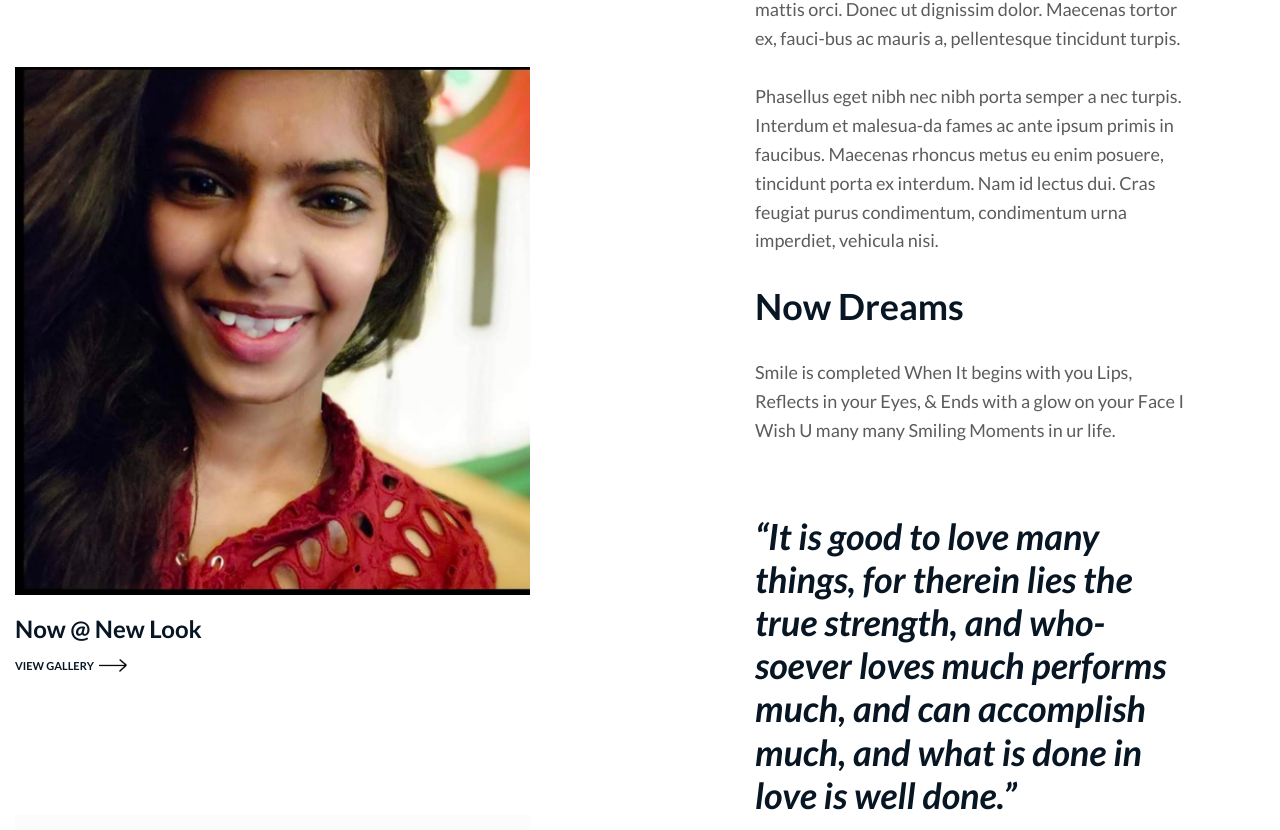
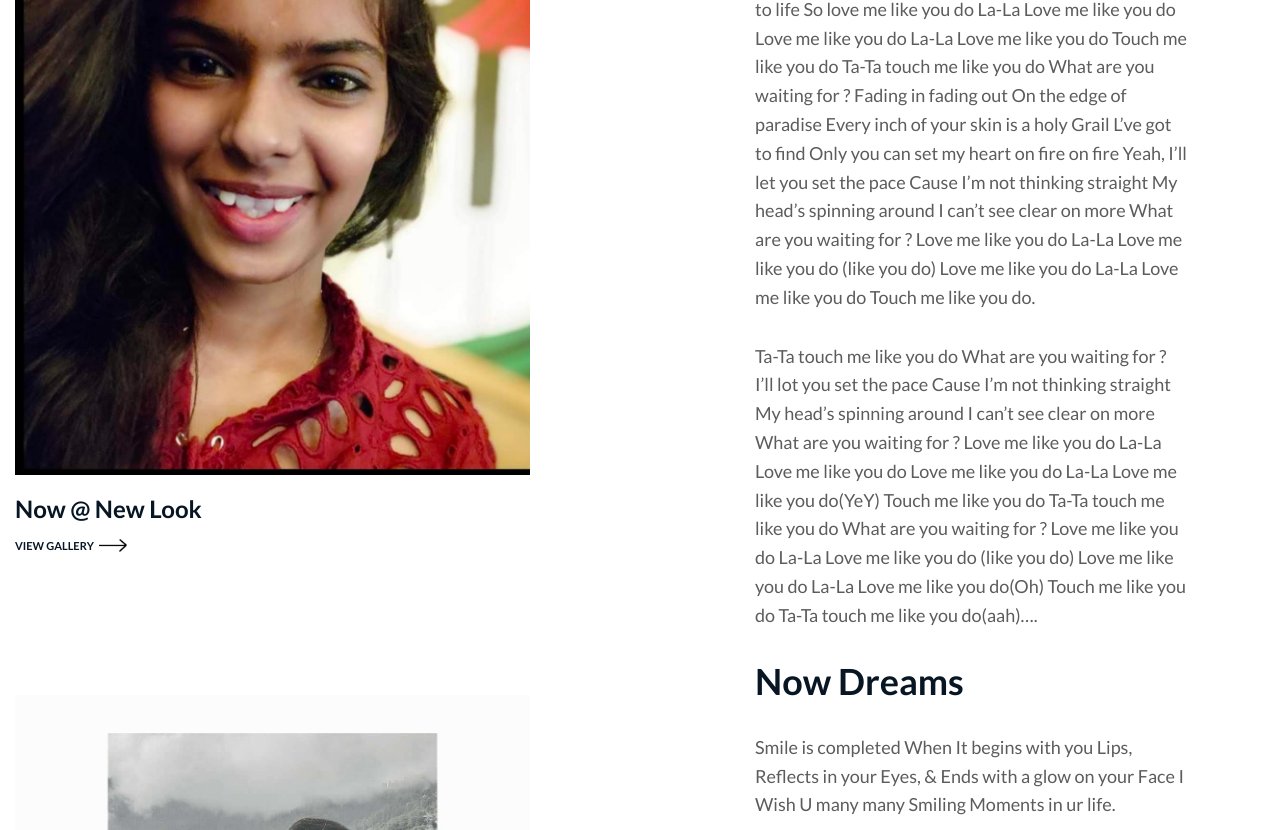
Before and after one commit to Saritkumar/HappybirthdayPriya, a plain HTML site: page about.html in a window 1280 px wide. Shown: the part 859-1689 px from the top of the page. Drawn offline with Linux system fonts and the light colour scheme.

Commit message:
song add

```diff
--- a/about.html
+++ b/about.html
@@ -60,12 +60,12 @@
 			<div class="row m-0">
 				<div class="col-lg-6 p-0">
 					<div class="gallery-left-col">
-						<h2 class="big-title">About The Gallery</h2>
+						<h2 class="big-title">About The Song</h2>
 						<div class="gallery-item">
 							<img src="img/gallery/7.jpg" alt="#">
 							<h4>Now @ New Look</h4>
 
-							<a href="#" class="site-btn">view gallery <img src="img/icons/arrow-right-black.png" alt=""></a>
+							<a href="gallery.html" class="site-btn">view gallery <img src="img/icons/arrow-right-black.png" alt=""></a>
 						</div>
 						<div class="info-numbers">
 							<img src="img/gallery/8.jpg" alt="#">
@@ -89,8 +89,68 @@
 				<div class="col-lg-6 p-0">
 					<div class="gallery-right-col">
 						<div class="gallery-content">
-							<p>Lorem ipsum dolor sit amet, consectetur adipiscing elit. Cras mattis et augue non mollis. Sed sagittis, turpis a imperdiet eleifend, est ligula convallis augue, sit amet porta urna justo vel neque. Pellentesque a interdum nunc. Nunc congue eget nisl et laoreet. Vivamus suscipit vulputate enim a pellentesque. Vivamus id mattis orci. Donec ut dignissim dolor. Maecenas tortor ex, fauci-bus ac mauris a, pellentesque tincidunt turpis. </p>
-							<p>Phasellus eget nibh nec nibh porta semper a nec turpis. Interdum et malesua-da fames ac ante ipsum primis in faucibus. Maecenas rhoncus metus eu enim posuere, tincidunt porta ex interdum. Nam id lectus dui. Cras feugiat purus condimentum, condimentum urna imperdiet, vehicula nisi.</p>
+							<p>You’re the light you’re the night
+								You’re the colour of my blood
+								You’re the cure you’re the pain
+								You’re the only thing I wanna touch
+								Never know that it could mean
+								So much So much
+								You’re fear I don’t care
+								Cause I’ve never been so high
+								Follow me the Dark
+								Let me take you past our satellites
+								You can see the word you     brought to life to life
+								So love me like you do
+								La-La Love me like you do
+								Love me like you do
+								La-La Love me like you do
+								Touch me like you do
+								Ta-Ta touch me like you do
+								What are you waiting for ?
+								Fading in fading out
+								On the edge of paradise
+								Every inch of your skin is a holy
+								Grail L’ve got to find
+								Only you can set my heart on fire on fire
+								Yeah, I’ll let you set the pace
+								Cause I’m not thinking straight
+								My head’s spinning around
+								I can’t see clear on more
+
+								What are you waiting for ?
+
+								Love me like you do
+								La-La Love me like you do
+								(like you do)
+								Love me like you do
+								La-La Love me like you do
+								Touch me like you do.</p>
+							<p>Ta-Ta touch me like you do
+
+								What are you waiting for ?
+
+								I’ll lot you set the pace
+								Cause I’m not thinking straight
+								My head’s spinning around
+								I can’t see clear on more
+
+								What are you waiting for ?
+
+								Love me like you do
+								La-La Love me like you do
+								Love me like you do
+								La-La Love me like you do(YeY)
+								Touch me like you do
+								Ta-Ta touch me like you do
+
+								What are you waiting for ?
+								Love me like you do
+								La-La Love me like you do
+								(like you do)
+								Love me like you do
+								La-La Love me like you do(Oh)
+								Touch me like you do
+								Ta-Ta touch me like you do(aah)…. </p>
 							<h2>Now Dreams</h2>
 							<p>Smile is completed When It begins with you Lips, Reflects in your Eyes, & Ends with a glow on your Face I Wish U many many Smiling Moments in ur life.</p>
 							<div class="gallery-quite">
```
